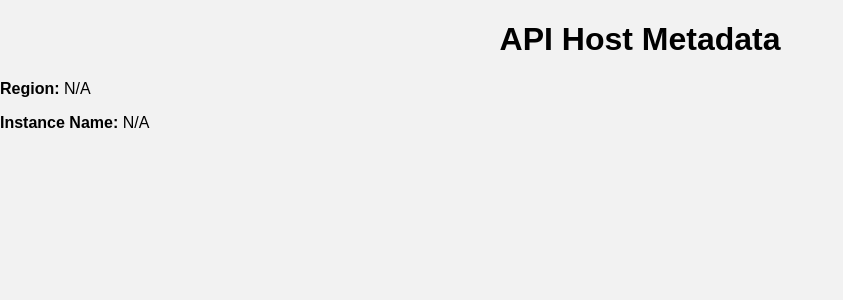
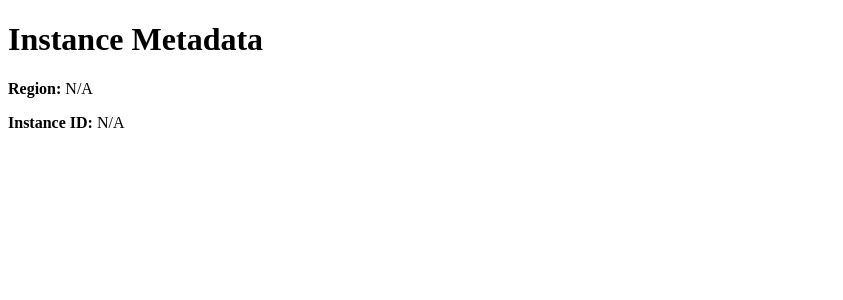
Before and after one commit to aaron-dm-mcdonald/armageddon-class6-app, a Flask app: page /metadata in a window 1280 px wide. Shown: the top 300 px of the page, without its empty margins (0-843 px from the left). Run offline with Flask 3, Linux system fonts and the light colour scheme; data that the repository does not hold is empty.

Commit message:
update startup and metadata endpoint

```diff
--- a/init.sql
+++ b/init.sql
@@ -1,3 +1,5 @@
+
+
 CREATE DATABASE user_db;
 
 USE user_db;
--- a/src/app.py
+++ b/src/app.py
@@ -65,25 +65,18 @@ def metadata_region():
     region = az[:-1]
     return jsonify({"region": region}), 200
 
-# Route to fetch EC2 instance name
-@app.route('/metadata/instance-name', methods=['GET'])
-# Function to get EC2 instance name
-def get_instance_name():
+# Route to fetch EC2 instance ID
+@app.route('/metadata/instance-id', methods=['GET'])
+def metadata_instance_id():
     # Fetch instance ID from metadata
     instance_id = get_metadata("instance-id")
+    return jsonify({"instance-id": instance_id}), 200
 
-    # Use Boto3 to retrieve the instance tags
-    ec2 = boto3.client('ec2')
-    response = ec2.describe_instances(InstanceIds=[instance_id])
-
-    # Extract the instance name tag
-    instance_name = None
-    for tag in response['Reservations'][0]['Instances'][0]['Tags']:
-        if tag['Key'] == 'Name':
-            instance_name = tag['Value']
-            break
-
-    return instance_name
+    # Return the instance name in a JSON response
+    if instance_name:
+        return jsonify({"instance-name": instance_name}), 200
+    else:
+        return jsonify({"error": "Instance name tag not found"}), 404
 
 # Route to render metadata page
 @app.route('/metadata', methods=['GET'])
@@ -92,12 +85,13 @@ def metadata_page():
     region_response = requests.get('http://localhost/metadata/region')
     region = region_response.json().get('region', 'N/A')  # Default to 'N/A' if not found
 
-    # Fetch instance name from the /metadata/instance-name endpoint
-    instance_name_response = requests.get('http://localhost/metadata/instance-name')
-    instance_name = instance_name_response.json().get('instance-name', 'N/A')  # Default to 'N/A' if not found
+    # Fetch instance ID from the /metadata/instance-id endpoint
+    instance_id_response = requests.get('http://localhost/metadata/instance-id')
+    instance_id = instance_id_response.json().get('instance-id', 'N/A')  # Default to 'N/A' if not found
 
     # Render the HTML page with metadata information
-    return render_template('metadata.html', region=region, instance_name=instance_name)
+    return render_template('metadata.html', region=region, instance_id=instance_id)
+
 
 
 
--- a/src/templates/metadata.html
+++ b/src/templates/metadata.html
@@ -1,14 +1,11 @@
 <!DOCTYPE html>
-<html lang="en">
+<html>
 <head>
-    <meta charset="UTF-8">
-    <meta name="viewport" content="width=device-width, initial-scale=1.0">
-    <title>API Host Metadata</title>
-    <link rel="stylesheet" href="{{ url_for('static', filename='styles.css') }}">
+    <title>Instance Metadata</title>
 </head>
 <body>
-    <h1>API Host Metadata</h1>
+    <h1>Instance Metadata</h1>
     <p><strong>Region:</strong> {{ region }}</p>
-    <p><strong>Instance Name:</strong> {{ instance_name }}</p>
+    <p><strong>Instance ID:</strong> {{ instance_id }}</p>
 </body>
 </html>
```
Also changed, not shown: 3 other files.
